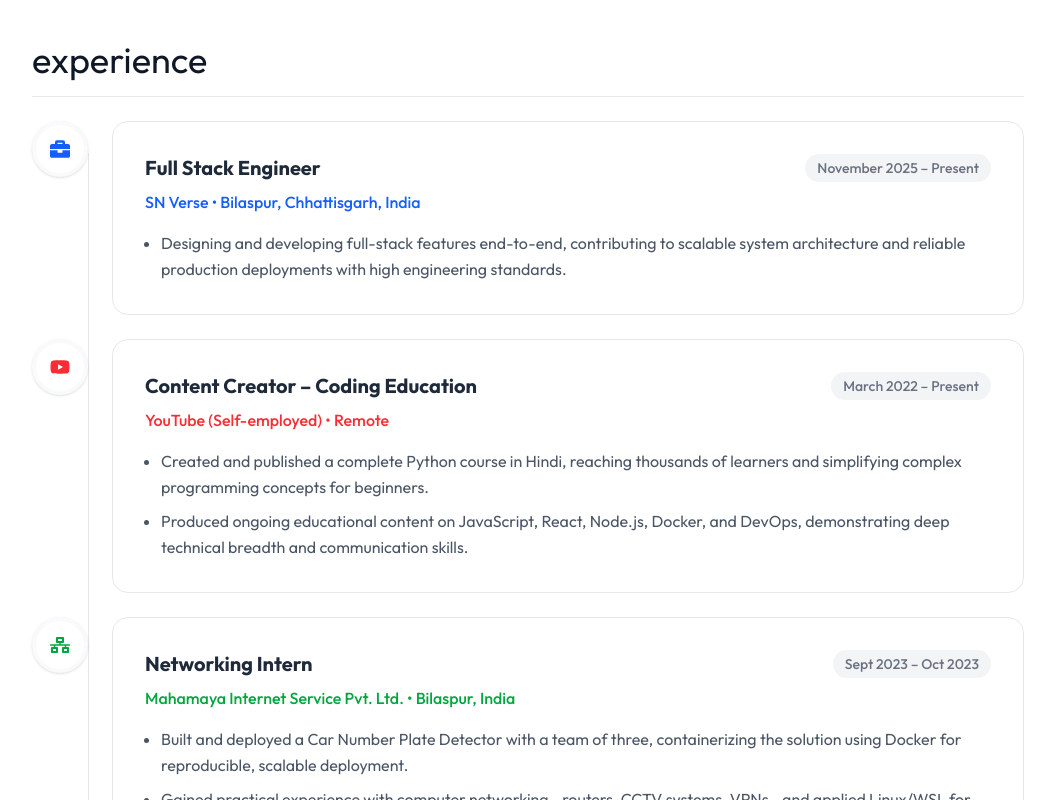
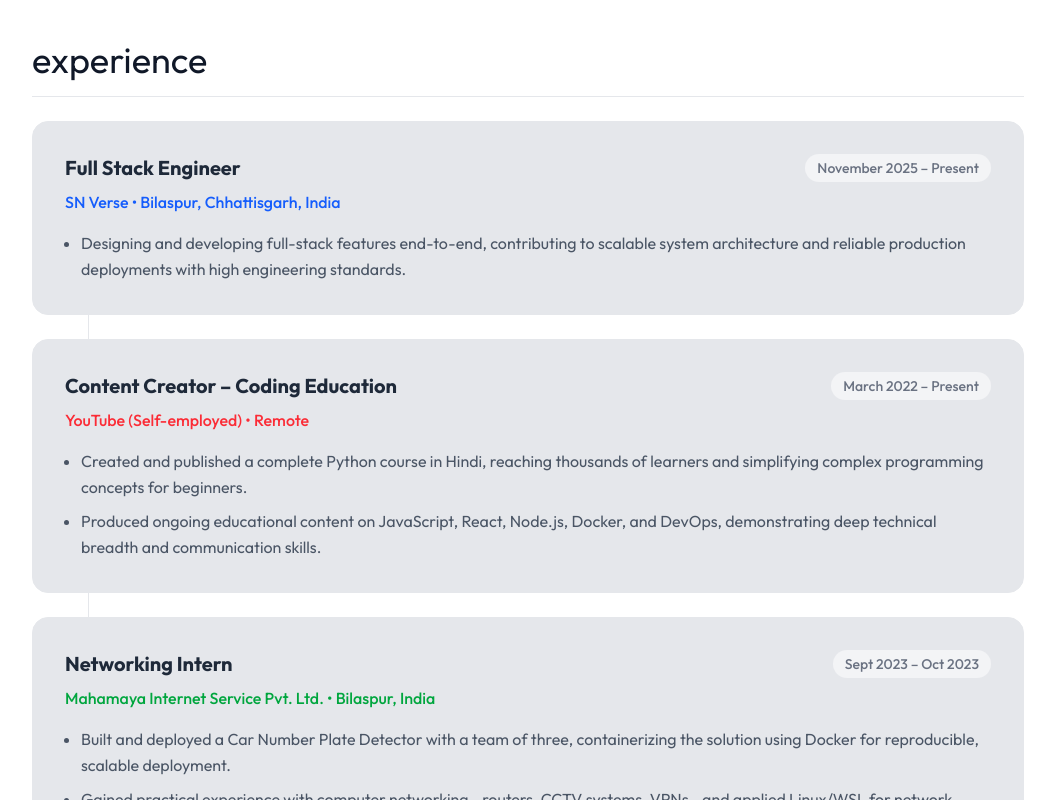
Before and after one commit to abhinayjangde/portfolio, a Next.js app: page / in a window 1280 px wide. Shown: the part 400-1200 px from the top of the page, without its empty margins (112-1167 px from the left). Built offline with nearby package versions, Linux system fonts and the light colour scheme.

Commit message:
remove experinec icons

```diff
--- a/components/Experience.tsx
+++ b/components/Experience.tsx
@@ -12,14 +12,12 @@
 
             <div className="flex flex-col gap-6 relative">
                 {/* Timeline line */}
-                <div className="absolute left-6 md:left-[3.5rem] top-8 bottom-8 w-px bg-gray-200 dark:bg-gray-800 -z-10 hidden sm:block"></div>
+                <div className="absolute left-6 md:left-14 top-8 bottom-8 w-px bg-gray-200 dark:bg-gray-800 -z-10 hidden sm:block"></div>
 
                 {/* Experience 1 */}
                 <div className="flex flex-col sm:flex-row gap-4 sm:gap-6 group">
-                    <div className="flex-none hidden sm:flex items-center justify-center w-14 h-14 rounded-full bg-white dark:bg-neutral-900 border-4 border-gray-50 dark:border-neutral-950 shadow-sm z-10 select-none group-hover:scale-110 group-hover:border-blue-100 dark:group-hover:border-blue-900/30 transition-all duration-300">
-                        <FaBriefcase className="text-blue-600 dark:text-blue-400 text-xl" />
-                    </div>
-                    <div className="flex-1 bg-white dark:bg-neutral-900 border border-gray-200 dark:border-gray-800 p-6 md:p-8 rounded-2xl group-hover:shadow-lg dark:group-hover:border-gray-700 transition-all duration-300">
+
+                    <div className="flex-1 bg-gray-200 dark:bg-neutral-900 border border-gray-200 dark:border-gray-800 p-6 md:p-8 rounded-2xl group-hover:shadow-lg dark:group-hover:border-gray-700 transition-all duration-300">
                         <div className="flex flex-col md:flex-row justify-between mb-2 md:items-center">
                             <h3 className="text-xl font-bold text-gray-800 dark:text-gray-100">
                                 Full Stack Engineer
@@ -40,10 +38,8 @@
 
                 {/* Experience 2 */}
                 <div className="flex flex-col sm:flex-row gap-4 sm:gap-6 group">
-                    <div className="flex-none hidden sm:flex items-center justify-center w-14 h-14 rounded-full bg-white dark:bg-neutral-900 border-4 border-gray-50 dark:border-neutral-950 shadow-sm z-10 select-none group-hover:scale-110 group-hover:border-red-100 dark:group-hover:border-red-900/30 transition-all duration-300">
-                        <FaYoutube className="text-red-500 text-xl" />
-                    </div>
-                    <div className="flex-1 bg-white dark:bg-neutral-900 border border-gray-200 dark:border-gray-800 p-6 md:p-8 rounded-2xl group-hover:shadow-lg dark:group-hover:border-gray-700 transition-all duration-300">
+
+                    <div className="flex-1 bg-gray-200 dark:bg-neutral-900 border border-gray-200 dark:border-gray-800 p-6 md:p-8 rounded-2xl group-hover:shadow-lg dark:group-hover:border-gray-700 transition-all duration-300">
                         <div className="flex flex-col md:flex-row justify-between mb-2 md:items-center">
                             <h3 className="text-xl font-bold text-gray-800 dark:text-gray-100">
                                 Content Creator &ndash; Coding Education
@@ -65,10 +61,8 @@
 
                 {/* Experience 3 */}
                 <div className="flex flex-col sm:flex-row gap-4 sm:gap-6 group">
-                    <div className="flex-none hidden sm:flex items-center justify-center w-14 h-14 rounded-full bg-white dark:bg-neutral-900 border-4 border-gray-50 dark:border-neutral-950 shadow-sm z-10 select-none group-hover:scale-110 group-hover:border-green-100 dark:group-hover:border-green-900/30 transition-all duration-300">
-                        <FaNetworkWired className="text-green-600 dark:text-green-500 text-xl" />
-                    </div>
-                    <div className="flex-1 bg-white dark:bg-neutral-900 border border-gray-200 dark:border-gray-800 p-6 md:p-8 rounded-2xl group-hover:shadow-lg dark:group-hover:border-gray-700 transition-all duration-300">
+
+                    <div className="flex-1 bg-gray-200 dark:bg-neutral-900 border border-gray-200 dark:border-gray-800 p-6 md:p-8 rounded-2xl group-hover:shadow-lg dark:group-hover:border-gray-700 transition-all duration-300">
                         <div className="flex flex-col md:flex-row justify-between mb-2 md:items-center">
                             <h3 className="text-xl font-bold text-gray-800 dark:text-gray-100">
                                 Networking Intern
```
